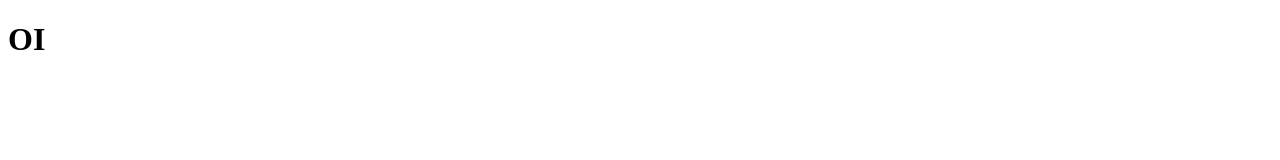
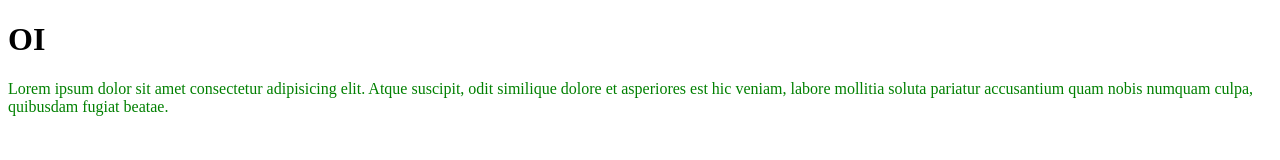
Before and after one commit to lucasmds93/proj1, a plain HTML site: page index.html in a window 1280 px wide. Drawn offline with Linux system fonts and the light colour scheme.

Commit message:
colocado div com lorem

```diff
--- a/index.html
+++ b/index.html
@@ -8,5 +8,6 @@
 </head>
 <body>
     <h1>OI</h1>
+    <div style="color: green;">Lorem ipsum dolor sit amet consectetur adipisicing elit. Atque suscipit, odit similique dolore et asperiores est hic veniam, labore mollitia soluta pariatur accusantium quam nobis numquam culpa, quibusdam fugiat beatae.</div>
 </body>
 </html>
```
